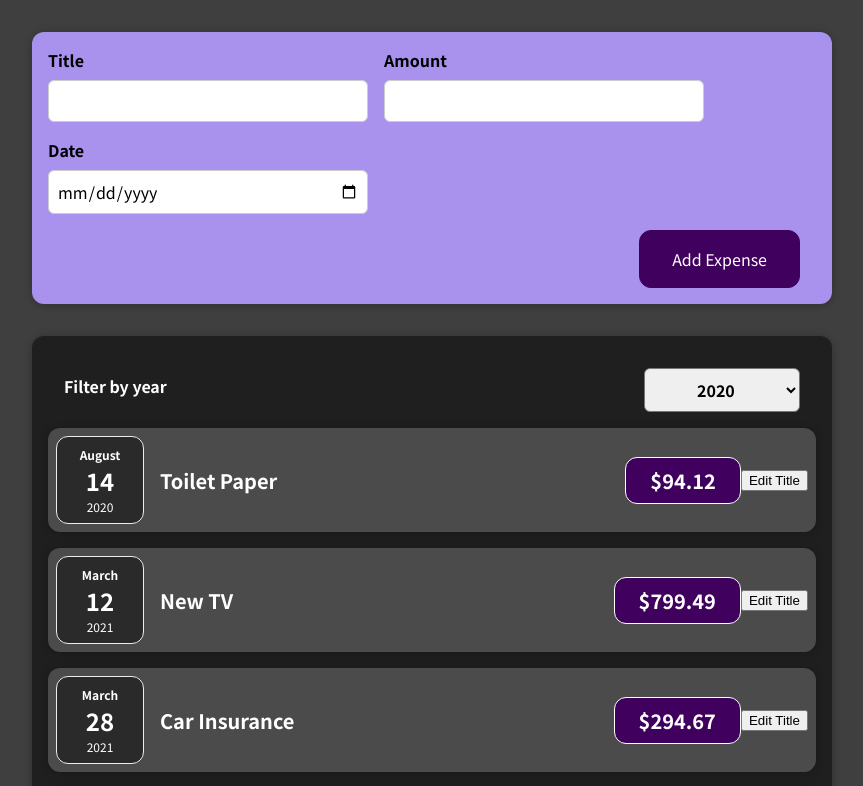
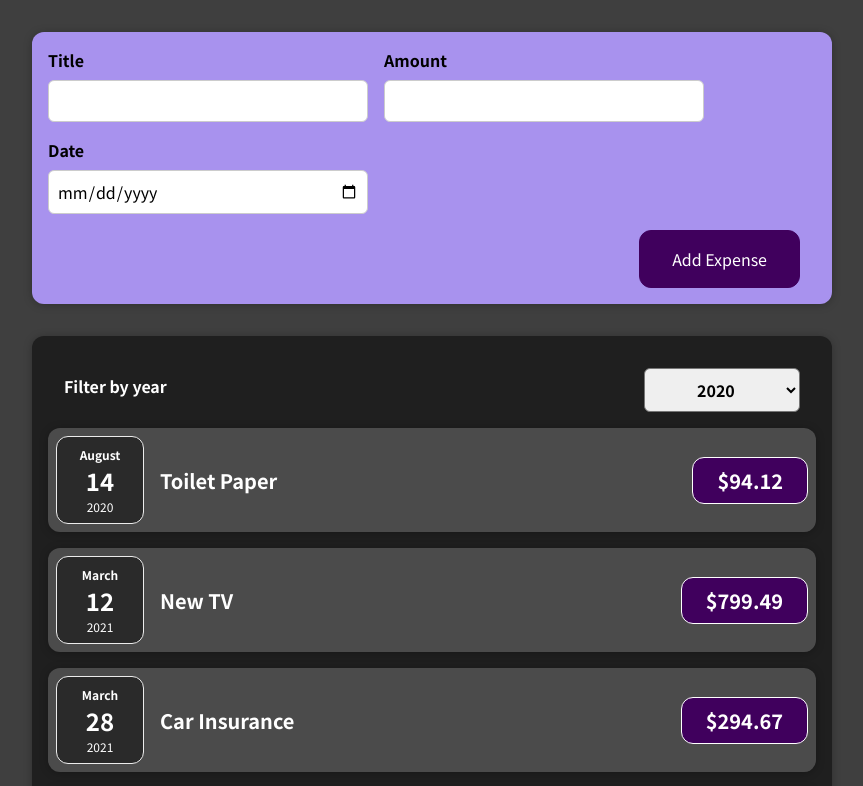
Before and after one commit to danielfontoura182/react--expense-app, a React (Create React App) app: page / in a window 1280 px wide. Shown: the top 786 px of the page, without its empty margins (208-1071 px from the left). Built offline with nearby package versions, Linux system fonts and the light colour scheme.

Commit message:
fix items list bug

```diff
--- a/src/App.js
+++ b/src/App.js
@@ -1,8 +1,8 @@
+import { useState } from 'react'
 import NewExpense from './components/NewExpense/NewExpense'
 import Expenses from './components/Expenses/Expenses'
 
-function App() {
-  const expenses = [
+const DUMMY_DATA = [
   {
     id: 'e1',
     title: 'Toilet Paper',
@@ -24,15 +24,19 @@ function App() {
   },
 ]
 
+function App() {
+  const [expenses, setExpenses] = useState(DUMMY_DATA)
+
   function addExpenseHandler(expense) {
-    console.log('APP.JS')
-    console.log(expense)
+    setExpenses((prevExpenses) => {
+      return [expense, ...prevExpenses]
+    })
   }
 
   return (
     <div>
       <NewExpense onAddExpense={addExpenseHandler} />
-      <Expenses expenses={expenses}></Expenses>
+      <Expenses items={expenses}></Expenses>
     </div>
   )
 }
--- a/src/components/Expenses/ExpenseItem.js
+++ b/src/components/Expenses/ExpenseItem.js
@@ -4,23 +4,15 @@ import ExpenseDate from './ExpenseDate'
 import Card from '../UI/Card'
 
 function ExpenseItem(props) {
-  const [title, setTitle] = useState(props.title)
-
-  function clickHandler() {
-    setTitle('UPDATED!')
-    console.log('CLICKED!')
-  }
-
   return (
     <Card className="expense-item">
       <div>
         <ExpenseDate date={props.date}></ExpenseDate>
       </div>
       <div className="expense-item__description">
-        <h2>{title}</h2>
+        <h2>{props.title}</h2>
         <div className="expense-item__price">${props.amount}</div>
       </div>
-      <button onClick={clickHandler}>Edit Title</button>
     </Card>
   )
 }
--- a/src/components/Expenses/Expenses.js
+++ b/src/components/Expenses/Expenses.js
@@ -19,7 +19,7 @@ function Expenses(props) {
           onChangeFilter={filterChangeHandler}
         />
 
-        {props.expenses.map((expense) => (
+        {props.items.map((expense) => (
           <ExpenseItem
             title={expense.title}
             amount={expense.amount}
--- a/src/components/NewExpense/ExpenseForm.js
+++ b/src/components/NewExpense/ExpenseForm.js
@@ -28,7 +28,7 @@ function ExpenseForm(props) {
     const expenseData = {
       title: enteredTitle,
       amount: enteredAmount,
-      date: new Date(enteredDate),
+      date: new Date(enteredDate + 'T00:00:00'),
     }
 
     props.onSaveExpenseData(expenseData)
```
Also changed, not shown: 1 other file (tests, documents, lock files or other folders). Lines whose indentation alone changed are shown as unchanged.
